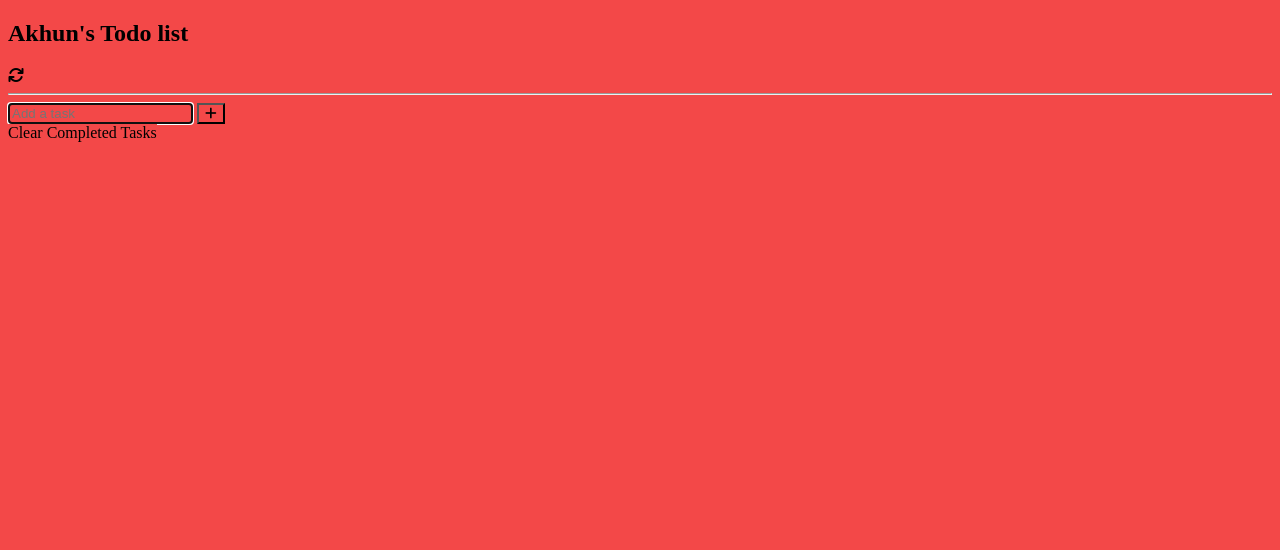
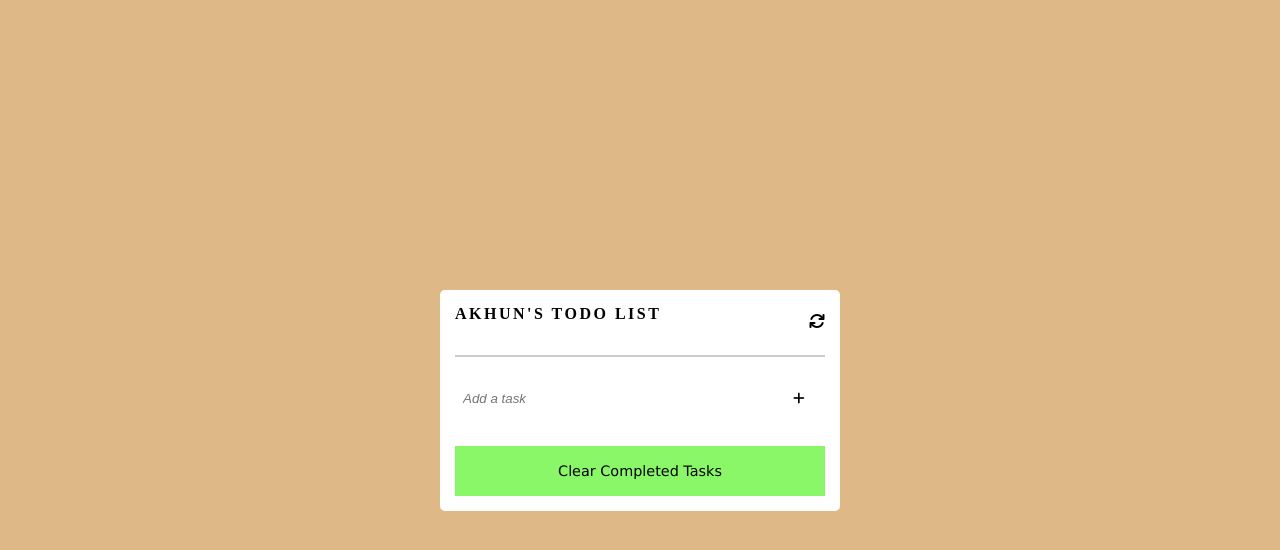
Before and after one commit to AbuTalha3/TodoList-RM, a website built with webpack: page src/index.html in a window 1280 px wide. Built offline with nearby package versions, Linux system fonts and the light colour scheme; files whose address does not match are found by name.

Commit message:
Aded styles CSS

```diff
--- a/src/style.css
+++ b/src/style.css
@@ -1,4 +1,104 @@
 * {
-  color: black;
-  background-color: #f34848;
+  padding: 0;
+  margin: 0;
+  box-sizing: border-box;
 }
+
+.main {
+  background-color: burlywood;
+  height: 100vh;
+  display: flex;
+  justify-content: center;
+  align-items: center;
+}
+
+.container {
+  background-color: #fff;
+  border-radius: 5px;
+  width: 400px;
+  height: auto;
+  padding: 15px;
+  position: relative;
+  display: grid;
+  gap: 16px;
+}
+
+h2 {
+  text-transform: uppercase;
+  letter-spacing: 2.5px;
+  margin-bottom: 16px;
+}
+
+.input-group {
+  display: flex;
+  margin-bottom: 15px;
+}
+
+.todo-item-container {
+  display: flex;
+  justify-content: space-around;
+}
+
+.todo-item-container p {
+  width: 280px;
+  overflow: auto;
+}
+
+.clear-it {
+  display: flex;
+  align-items: center;
+  justify-content: center;
+  gap: 1rem;
+  font-size: 0.9rem;
+  font-family: 'Lucida Sans', 'Lucida Sans Regular', 'Lucida Grande', 'Lucida Sans Unicode', Geneva, Verdana, sans-serif;
+  width: 100%;
+  background-color: rgb(137, 247, 104);
+  height: 50px;
+}
+
+.clearer {
+  background: none;
+  border: none;
+  cursor: pointer;
+  outline: none;
+}
+
+.heading {
+  display: flex;
+  justify-content: space-between;
+  align-items: center;
+}
+
+.heading h2 {
+  font-size: 16px;
+}
+
+.heading span {
+  cursor: pointer;
+}
+
+#todo-form {
+  display: flex;
+  gap: 8px;
+}
+
+#todo-form input {
+  width: 330px;
+  border: none;
+  font-style: italic;
+  outline: none;
+  padding: 8px;
+}
+
+hr {
+  border: 0.5px solid #ccc;
+  margin: 0 0 10px 0;
+  height: 1px;
+}
+
+#todo-form button {
+  background: none;
+  border: none;
+  outline: none;
+  cursor: pointer;
+}
```
Also changed, not shown: modules/style.css (added).
